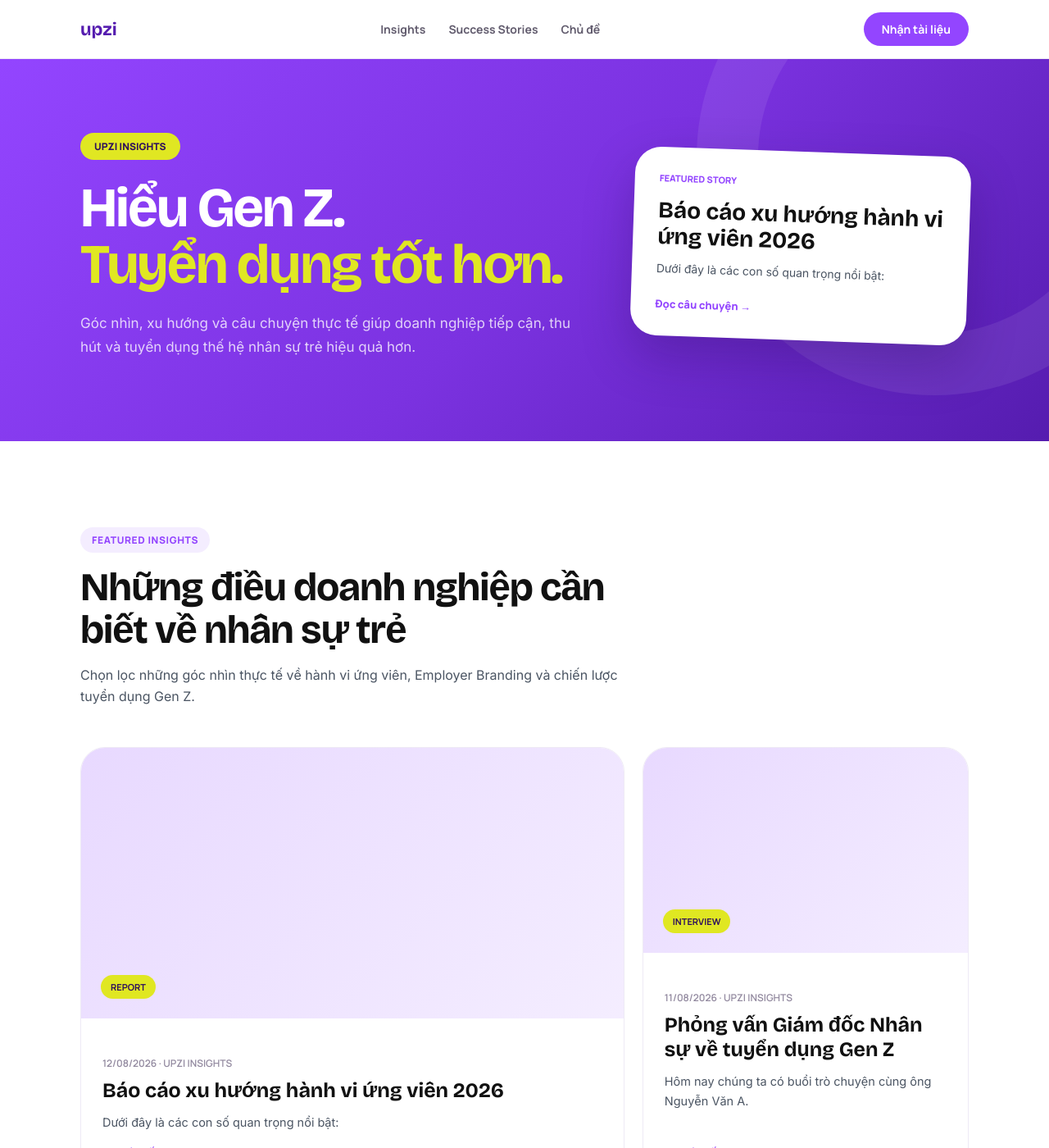
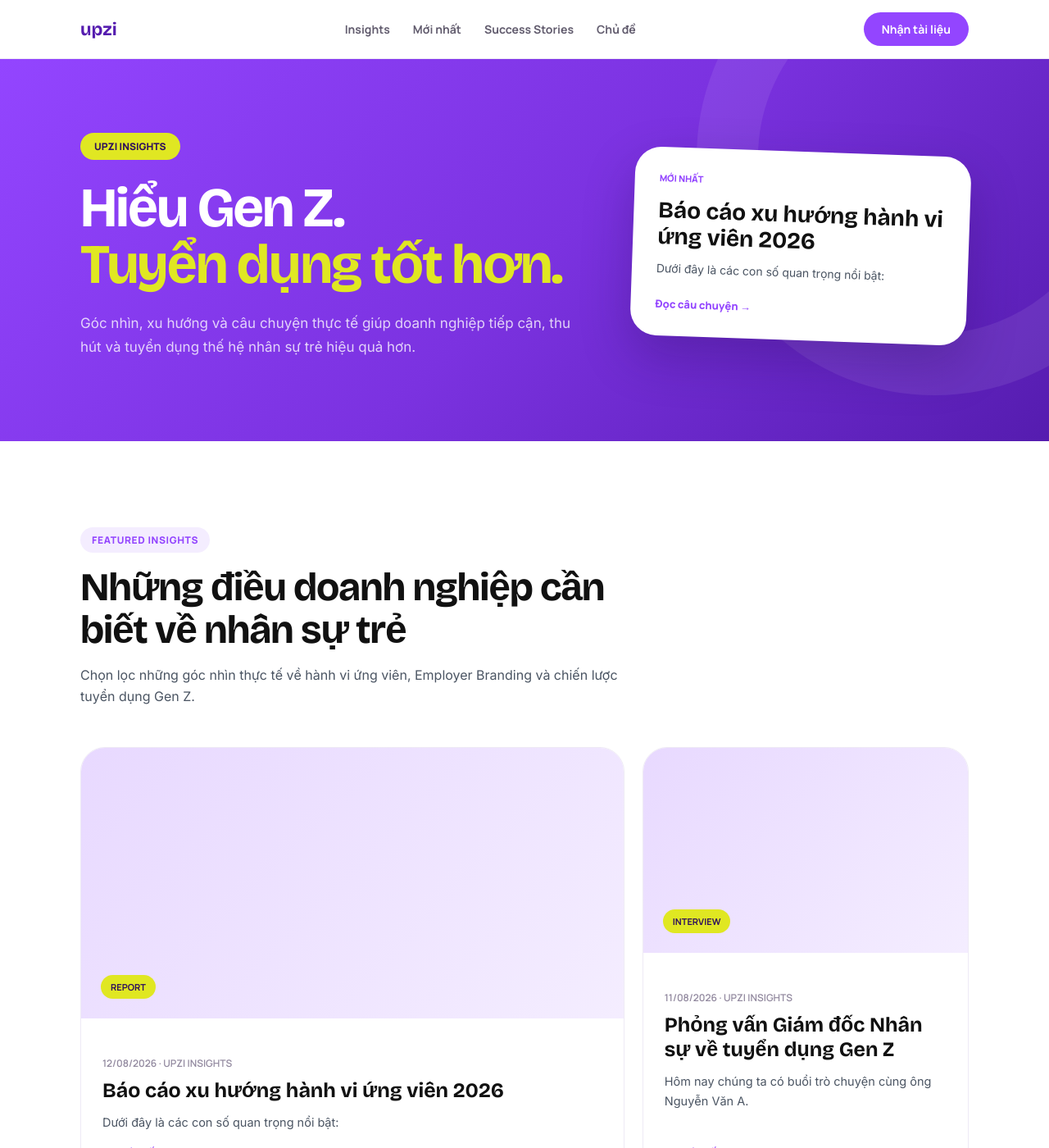
Before and after one commit to upzi-vn/staging, a Jekyll site: the page built from dung.html, in a window 1280 px wide and 1400 px high. Shown: the whole window at 82% size. Built offline with Jekyll 4.4.1, drawn with Linux system fonts in a browser that asks for light colours; some of the changed text lies outside the part shown.

Commit message:
dung.html

```diff
--- a/dung.html
+++ b/dung.html
@@ -39,7 +39,8 @@
 .hero h1{font-family:var(--font-display);font-size:clamp(42px,6vw,68px);line-height:1.02;letter-spacing:-.03em;margin-bottom:22px}
 .hero h1 span{color:var(--yellow)}
 .hero p{font-size:17px;line-height:1.7;color:rgba(255,255,255,.78);max-width:650px}
-.hero-card{background:#fff;color:var(--ink);border-radius:32px;padding:30px;box-shadow:0 25px 60px rgba(30,8,70,.25);transform:rotate(2deg)}
+.hero-card{background:#fff;color:var(--ink);border-radius:32px;padding:30px;box-shadow:0 25px 60px rgba(30,8,70,.25);transform:rotate(2deg);transition:.3s}
+.hero-card:hover{transform:rotate(0deg) scale(1.02)}
 .hero-card .mini-tag{font-family:var(--font-sub);font-size:11px;font-weight:800;color:var(--purple);margin-bottom:16px}
 .hero-card h3{font-family:var(--font-display);font-size:28px;line-height:1.15;margin-bottom:12px}
 .hero-card p{font-size:14px;line-height:1.6;color:var(--body);margin-bottom:20px}
@@ -55,7 +56,7 @@
 .feature-grid{display:grid;grid-template-columns:1.25fr .75fr;gap:22px}
 .article{background:#fff;border-radius:30px;overflow:hidden;border:1px solid #eeeaf5;transition:.3s;display:flex;flex-direction:column}
 .article:hover{transform:translateY(-6px);box-shadow:0 20px 45px rgba(85,28,175,.1)}
-.article-img{height:250px;background:linear-gradient(135deg,#e8d9ff,#f4edff);display:flex;align-items:flex-end;padding:24px}
+.article-img{height:250px;background:linear-gradient(135deg,#e8d9ff,#f4edff);background-size:cover;background-position:center;display:flex;align-items:flex-end;padding:24px}
 .article.large .article-img{height:330px}
 .article-img span{background:var(--yellow);color:var(--purple-deep);padding:7px 12px;border-radius:999px;font:700 11px var(--font-sub);text-transform:uppercase}
 .article-body{padding:26px;flex:1;display:flex;flex-direction:column;justify-content:space-between}
@@ -72,7 +73,7 @@
 .topic-band h2{font-family:var(--font-display);font-size:38px;line-height:1.12}
 .topic-band h2 span{color:var(--yellow)}
 .topics{display:flex;flex-wrap:wrap;gap:12px}
-.topic{border:1px solid rgba(255,255,255,.2);padding:13px 18px;border-radius:999px;font:700 13px var(--font-sub);color:rgba(255,255,255,.86)}
+.topic{border:1px solid rgba(255,255,255,.2);padding:13px 18px;border-radius:999px;font:700 13px var(--font-sub);color:rgba(255,255,255,.86);transition:.2s}
 .topic:hover{background:var(--yellow);color:var(--purple-deep);border-color:var(--yellow)}
 
 .newsletter{background:var(--purple-tint);border-radius:36px;padding:55px;display:grid;grid-template-columns:1fr .8fr;gap:45px;align-items:center}
@@ -129,9 +130,10 @@
 
 <nav class="nav">
   <div class="wrap nav-inner">
-    <div class="logo">upzi</div>
+    <div class="logo"><a href="{{ '/' | relative_url }}">upzi</a></div>
     <div class="nav-links">
       <a href="#insights">Insights</a>
+      <a href="#latest">Mới nhất</a>
       <a href="#stories">Success Stories</a>
       <a href="#topics">Chủ đề</a>
     </div>
@@ -150,9 +152,9 @@
     {% assign featured = site.posts | first %}
     {% if featured %}
     <article class="hero-card">
-      <div class="mini-tag">FEATURED STORY</div>
-      <h3>{{ featured.title }}</h3>
-      <p>{{ featured.excerpt | strip_html | truncatewords: 20 }}</p>
+      <div class="mini-tag">MỚI NHẤT</div>
+      <h3><a href="{{ featured.url | relative_url }}">{{ featured.title }}</a></h3>
+      <p>{{ featured.description | default: featured.excerpt | strip_html | truncatewords: 20 }}</p>
       <a class="read" href="{{ featured.url | relative_url }}">Đọc câu chuyện →</a>
     </article>
     {% endif %}
@@ -170,48 +172,53 @@
     <div class="feature-grid">
       {% for post in site.posts limit:2 %}
         <article class="article {% if forloop.first %}large{% endif %}">
-          <div class="article-img">
+          <div class="article-img" {% if post.image %}style="background-image: url('{{ post.image | relative_url }}');"{% endif %}>
             <span>{{ post.category | default: post.tags[0] | default: "INSIGHTS" }}</span>
           </div>
           <div class="article-body">
             <div>
               <div class="meta">{{ post.date | date: "%d/%m/%Y" }} · UPZI INSIGHTS</div>
-              <h3>{{ post.title }}</h3>
-              <p>{{ post.excerpt | strip_html | truncatewords: 25 }}</p>
+              <h3><a href="{{ post.url | relative_url }}">{{ post.title }}</a></h3>
+              <p>{{ post.description | default: post.excerpt | strip_html | truncatewords: 25 }}</p>
             </div>
             <a href="{{ post.url | relative_url }}" class="meta" style="display:inline-block; margin-top:15px; color:var(--purple); font-weight:700;">Đọc bài viết →</a>
           </div>
         </article>
+      {% else %}
+        <p>Đang cập nhật bài viết...</p>
       {% endfor %}
     </div>
   </div>
 </section>
 
-<section class="sec sec-off">
+<section class="sec sec-off" id="latest">
   <div class="wrap">
     <div class="head">
       <div class="eyebrow">Latest</div>
-      <h2>Mới nhất từ Upzi</h2>
+      <h2>Tất cả bài viết từ Upzi</h2>
     </div>
 
     <div class="article-list">
-      {% for post in site.posts offset:2 %}
+      {% assign post_count = site.posts | size %}
+      {% if post_count > 0 %}
+        {% for post in site.posts %}
           <article class="article">
-          <div class="article-img">
+            <div class="article-img" {% if post.image %}style="background-image: url('{{ post.image | relative_url }}');"{% endif %}>
               <span>{{ post.category | default: post.tags[0] | default: "BLOG" }}</span>
             </div>
             <div class="article-body">
               <div>
                 <div class="meta">{{ post.date | date: "%d/%m/%Y" }}</div>
                 <h3><a href="{{ post.url | relative_url }}">{{ post.title }}</a></h3>
-              <p>{{ post.excerpt | strip_html | truncatewords: 20 }}</p>
+                <p>{{ post.description | default: post.excerpt | strip_html | truncatewords: 18 }}</p>
               </div>
               <a href="{{ post.url | relative_url }}" class="meta" style="display:inline-block; margin-top:15px; color:var(--purple); font-weight:700;">Đọc tiếp →</a>
             </div>
           </article>
+        {% endfor %}
       {% else %}
-        <p>Đang cập nhật thêm bài viết mới...</p>
-      {% endfor %}
+        <p>Chưa có bài viết nào được xuất bản trong thư mục _posts.</p>
+      {% endif %}
     </div>
   </div>
 </section>
@@ -220,13 +227,13 @@
   <div class="wrap topic-grid">
     <h2>Khám phá theo<br><span>chủ đề</span></h2>
     <div class="topics">
-      <a class="topic" href="#">Gen Z</a>
-      <a class="topic" href="#">Recruitment</a>
-      <a class="topic" href="#">Employer Branding</a>
-      <a class="topic" href="#">Hiring Tips</a>
-      <a class="topic" href="#">Candidate Insights</a>
-      <a class="topic" href="#">Success Stories</a>
-      <a class="topic" href="#">HR Trends</a>
+      <a class="topic" href="#latest">Gen Z</a>
+      <a class="topic" href="#latest">Recruitment</a>
+      <a class="topic" href="#latest">Employer Branding</a>
+      <a class="topic" href="#latest">Hiring Tips</a>
+      <a class="topic" href="#latest">Candidate Insights</a>
+      <a class="topic" href="#stories">Success Stories</a>
+      <a class="topic" href="#latest">HR Trends</a>
     </div>
   </div>
 </section>
@@ -246,7 +253,6 @@
           <h3>Khi Facebook không còn đủ, doanh nghiệp mở rộng nguồn ứng viên bằng một cách tiếp cận khác</h3>
           <p>Thay vì chỉ dùng một tin tuyển dụng cho toàn thành phố, doanh nghiệp cùng Upzi phân bổ tin theo khu vực và điều chỉnh JD theo góc nhìn ứng viên.</p>
           <div class="story-stats"><div class="story-stat"><strong>1.290</strong><span>Lượt xem</span></div><div class="story-stat"><strong>34</strong><span>Hồ sơ ứng tuyển</span></div><div class="story-stat"><strong>150+</strong><span>Cửa hàng</span></div></div>
-          <a href="{{ '/success-stories.html' | relative_url }}" class="story-link">Xem success story →</a>
         </div>
       </article>
       <article class="article story-card construction">
@@ -256,7 +262,6 @@
           <h3>Khi cuộc đua lương ngày càng khốc liệt, doanh nghiệp bắt đầu xây dựng đội ngũ từ Fresher</h3>
           <p>Doanh nghiệp mở thêm các vị trí Fresher và làm rõ đào tạo, mentor cùng lộ trình phát triển thay vì tiếp tục cạnh tranh trong nhóm ứng viên giàu kinh nghiệm.</p>
           <div class="story-stats"><div class="story-stat"><strong>5</strong><span>Vị trí Fresher</span></div><div class="story-stat"><strong>790</strong><span>Lượt xem</span></div><div class="story-stat"><strong>19</strong><span>Hồ sơ ứng tuyển</span></div></div>
-          <a href="{{ '/success-stories.html' | relative_url }}" class="story-link">Xem success story →</a>
         </div>
       </article>
     </div>
```
Lines whose indentation alone changed are shown as unchanged.
